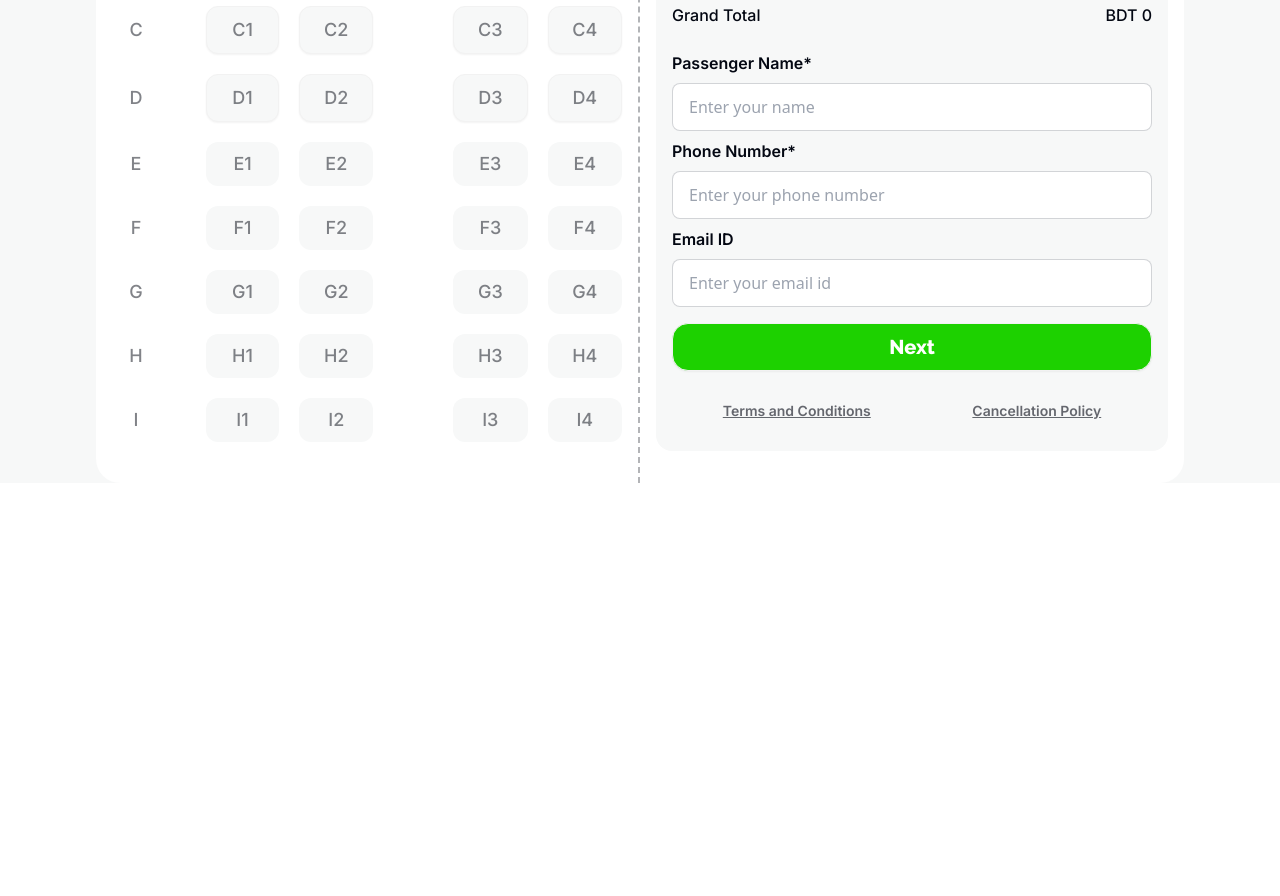
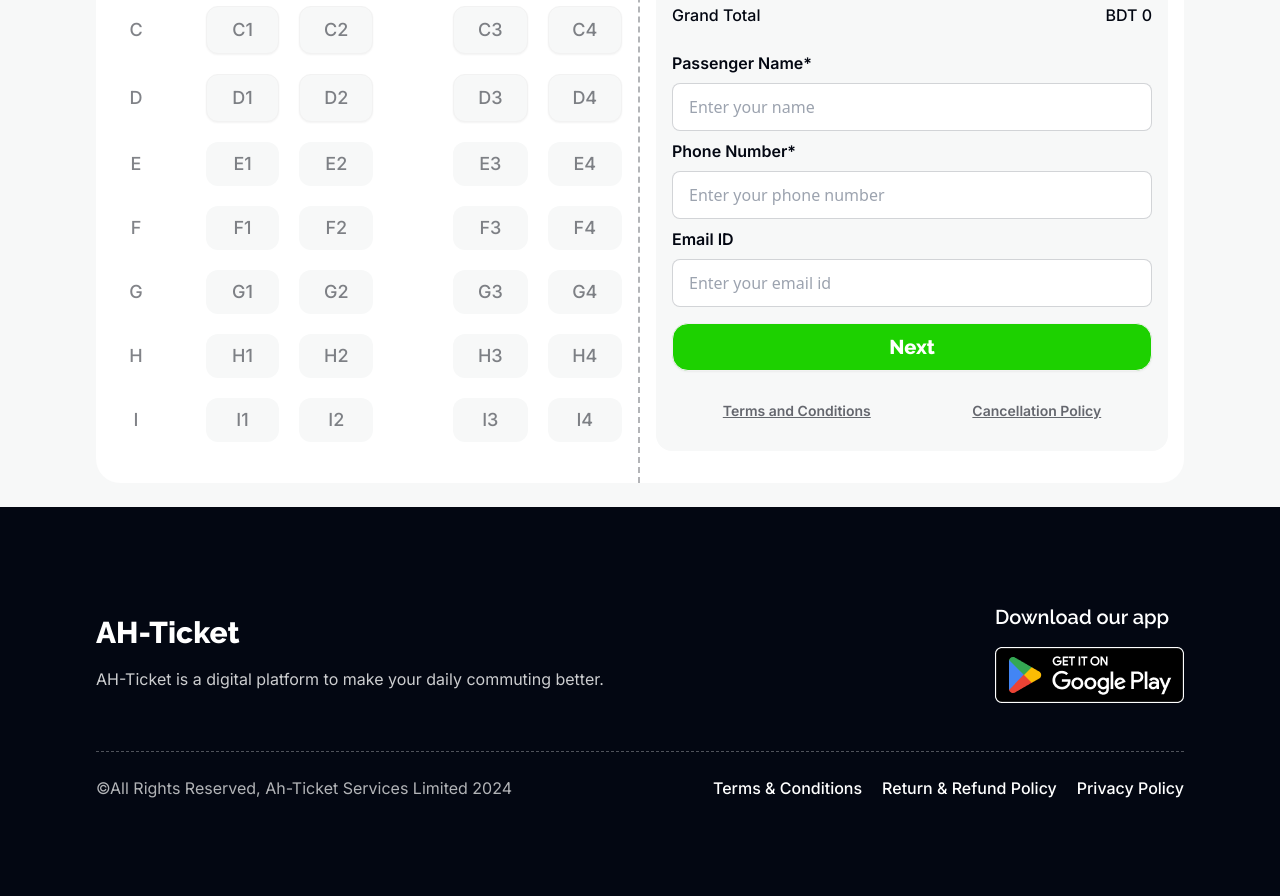
Before and after one commit to AdibHoque/PH-Assignment-5, a plain HTML site: page index.html in a window 1280 px wide. Shown: the part 2376-3272 px from the top of the page. Before the commit the page ends 2883 px from the top, so only its background shows below. Drawn offline with nearby package versions, Linux system fonts and the light colour scheme.

Commit message:
Footer Completed

```diff
--- a/index.html
+++ b/index.html
@@ -294,7 +294,7 @@
         id="ticket-booking"
         class="w-full bg-[#F7F8F8] mt-24 border-t-2 border-[#1DD100] rounded-t-[88px]"
       >
-        <div class="container mx-auto lg:px-24 px-6 my-6">
+        <div class="container mx-auto lg:px-24 px-6 mt-6">
           <h1
             class="text-[#030712] text-4xl font-raleway font-bold text-center mt-12"
           >
@@ -410,7 +410,7 @@
           <div id="buy-tickets" class="grid grid-cols-2 max-md:grid-cols-1">
             <!-- Select Seats Sub-Section Starting -->
             <div
-              class="bg-white max-md:rounded-3xl rounded-tl-3xl rounded-bl-3xl mt-6 p-4 border-r-2 border-[#0307124D] border-dashed max-md:border-none"
+              class="bg-white max-md:rounded-3xl rounded-tl-3xl rounded-bl-3xl my-6 p-4 border-r-2 border-[#0307124D] border-dashed max-md:border-none"
             >
               <h2
                 class="text-2xl max-sm:text-xl font-raleway font-semibold text-[#030712]"
@@ -793,7 +793,7 @@
             <!-- Select Seats Sub-Section Ending -->
             <!-- Seats Invoice Sub-Section Starting -->
             <div
-              class="bg-white max-md:rounded-3xl rounded-tr-3xl rounded-br-3xl mt-6 p-4"
+              class="bg-white max-md:rounded-3xl rounded-tr-3xl rounded-br-3xl my-6 p-4"
             >
               <h2
                 class="text-2xl max-sm:text-xl font-raleway font-semibold text-[#030712] mb-4 pb-4 border-b border-[#03071233] border-dashed"
@@ -935,8 +935,43 @@
       </section>
       <!-- Ticket Booking Section Ending -->
     </main>
-
-    <footer></footer>
+    <footer class="bg-[#030712]">
+      <div class="container mx-auto lg:px-24 px-12 py-24">
+        <div class="flex justify-between items-center mb-12">
+          <div class="flex flex-col gap-4 mr-20">
+            <h2
+              class="text-3xl max-md:text-2xl max-sm:text-xl font-raleway text-white font-extrabold"
+            >
+              AH-Ticket
+            </h2>
+            <p class="text-[#FFFFFFCC] font-inter">
+              AH-Ticket is a digital platform to make your daily commuting
+              better.
+            </p>
+          </div>
+          <div class="flex flex-col gap-4">
+            <h5 class="text-xl font-raleway font-semibold text-white">
+              Download our app
+            </h5>
+            <img src="./images/Group 104.png" alt="" />
+          </div>
+        </div>
+        <div
+          class="flex justify-between items-center border-t border-dashed border-[#FFFFFF4D]"
+        >
+          <h5 class="font-inter text-[#FFFFFFB2] mt-6">
+            &copy;All Rights Reserved, Ah-Ticket Services Limited 2024
+          </h5>
+          <div class="flex flex-wrap gap-5 mt-6 items-center justify-center">
+            <p class="text-white font-medium font-inter">Terms & Conditions</p>
+            <p class="text-white font-medium font-inter">
+              Return & Refund Policy
+            </p>
+            <p class="text-white font-medium font-inter">Privacy Policy</p>
+          </div>
+        </div>
+      </div>
+    </footer>
     <script src="script.js"></script>
   </body>
 </html>
```
Also changed, not shown: images/Group 104.png (added).
